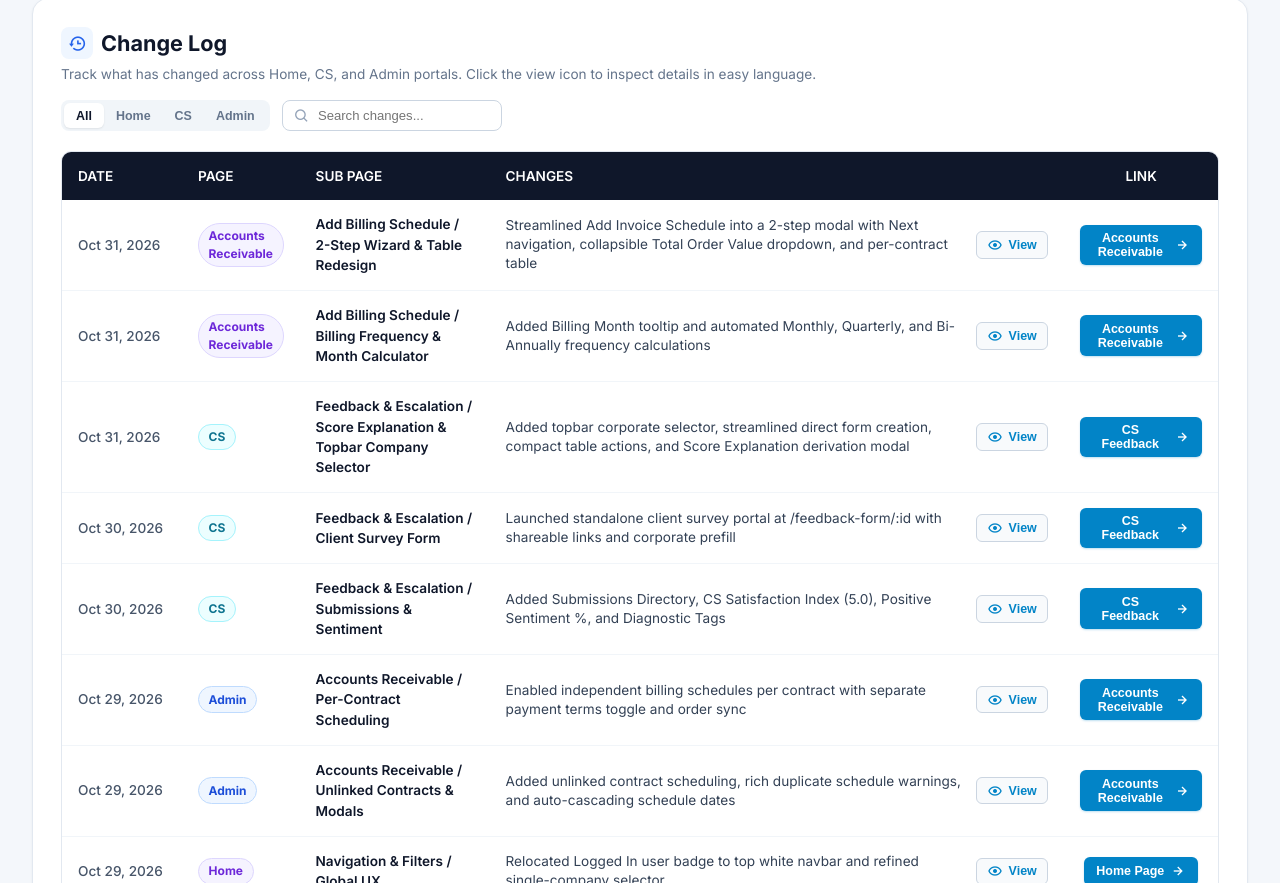
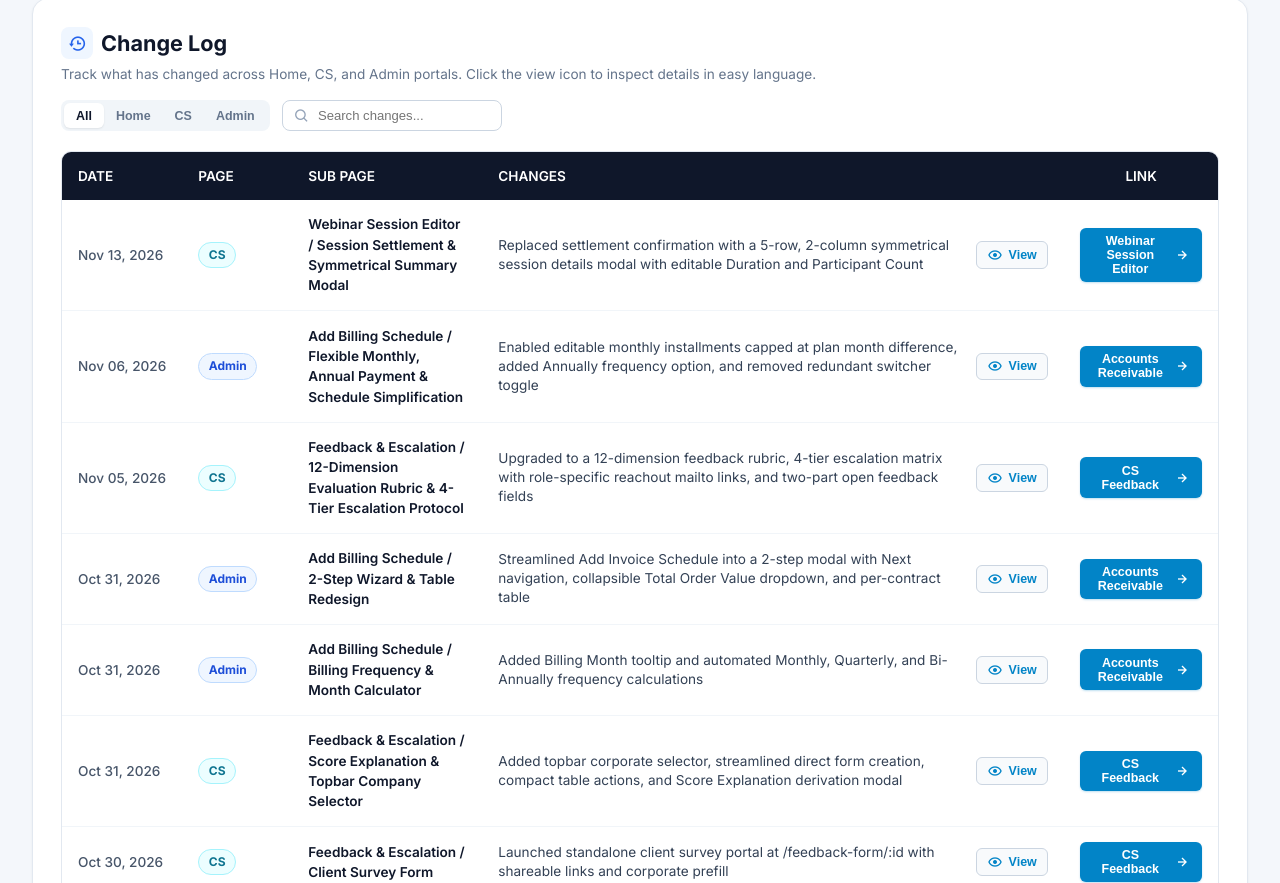
Before and after one commit to karan-mantracare/cs-admin-billing, a React (Vite) app: page /home in a window 1280 px wide. Shown: the part 1691-2574 px from the top of the page. Built offline with nearby package versions, Linux system fonts and the light colour scheme.

Commit message:
docs: update changelog entries, home module descriptions, and create enterprise github readme

```diff
--- a/src/data/changelogData.js
+++ b/src/data/changelogData.js
@@ -1,9 +1,67 @@
 export const CHANGELOG_DATA = [
+  {
+    id: 'cl-webinar-session-settlement-modal-20261113',
+    date: '2026-11-13',
+    formattedDate: 'Nov 13, 2026',
+    page: 'CS',
+    subPage: 'Webinar Session Editor / Session Settlement & Symmetrical Summary Modal',
+    summary: 'Replaced settlement confirmation with a 5-row, 2-column symmetrical session details modal with editable Duration and Participant Count',
+    details: 'Upgraded the action triggered when clicking the checkmark/tick button in the Expert Details table. Instead of a basic confirmation prompt, a structured 5-row modal appears with exact 2-column symmetry. It displays non-editable summary fields for Session Date, Session Name, Session Time, Session Type, Session Location, Provider ID, Price (USD), and Session Language. Duration is presented with an inline edit pencil toggle that expands into a number input with "Mins" unit and checkmark button. Participant Count is directly editable as a number input restricted up to 10 digits. Confirming the modal automatically updates event and request details, marks the session completed, and settles the corresponding expense.',
+    plainLanguage: 'When administrators click the green tick in the Expert Details table to settle a session, they now see a comprehensive, well-structured modal showing all key session info across five neat 2-column rows. Most session details are displayed as read-only for accuracy, while Duration can be quickly edited by clicking the pencil icon next to "60 Mins", and Participant Count is readily editable as a number up to 10 digits. Submitting the modal completes the session and settles the expense in one smooth action.',
+    highlights: [
+      '5-Row Symmetrical 2-Column Layout: Perfectly balanced grid displaying Row 1 (Session Date | Session Name), Row 2 (Session Time | Duration), Row 3 (Session Type | Session Location), Row 4 (Provider ID | Price USD), and Row 5 (Session Language | Participant Count)',
+      'Inline Duration Editing: Displays duration (e.g., 60 Mins) with an edit pencil icon; clicking toggles active numeric input with a Mins suffix and quick [✓] save button',
+      'Participant Count Input: Clean editable number input with a 10-digit upper boundary constraint',
+      'Provider ID Attribution: Auto-resolves assigned expert provider IDs (e.g., P-101) directly into the summary table',
+      'One-Click Status & Expense Settlement: Automatically updates event duration, sets participant count, completes event status, and marks expense as Settled with confirmation toast'
+    ],
+    path: '/edit',
+    linkText: 'Webinar Session Editor'
+  },
+  {
+    id: 'cl-billing-schedule-monthly-flex-and-annual-20261106',
+    date: '2026-11-06',
+    formattedDate: 'Nov 06, 2026',
+    page: 'Admin',
+    subPage: 'Add Billing Schedule / Flexible Monthly, Annual Payment & Schedule Simplification',
+    summary: 'Enabled editable monthly installments capped at plan month difference, added Annually frequency option, and removed redundant switcher toggle',
+    details: 'Enhanced Step 2 of the Add Invoice Schedule wizard to provide flexible installment counts for Monthly billing while preserving automated calculations for fixed intervals. When Monthly is chosen, Billing Month defaults to the exact month difference between Billing Start Date and Plan End Date (or 1 if plan end is unavailable), and allows user editing capped at that difference. Added a new "Annually" frequency option providing 1 installment per year on a 12-month cadence. Removed the "Same for all Contracts" switcher to present a clean, unified per-contract schedule table where all contracts can be configured individually or batch-updated.',
+    plainLanguage: 'In the billing schedule setup, selecting Monthly now automatically calculates the month difference between the start and end dates and selects it as the default, while allowing users to customize the number of installments up to that maximum. If no plan end date exists, it defaults to 1. An "Annually" payment option is now available across master and per-contract selectors. The redundant "Same for all Contracts" button was removed in favor of a clean, consistent schedule configuration table.',
+    highlights: [
+      'Dynamic Month Difference Calculation: Automatically derives month span between Billing Start Date and Plan End Date as default for Monthly billing (defaults to 1 if plan end is unavailable)',
+      'Editable Monthly Installments: Users can edit the installment count freely between 1 and the calculated month difference without exceeding the plan term',
+      'Annual Payment Frequency: Added "Annually" billing frequency setting 1 installment per year on a 12-month schedule cadence',
+      'Strict Capping & Warning: Values exceeding the plan month span are immediately clamped with validation error banners',
+      'Removed Switcher Toggle: Eliminated the "Same for all Contracts" toggle button to maintain a clean, consistent per-contract schedule table',
+      'Clear Visual Badges: Differentiates editable Monthly configuration from fixed Annually, Bi-Annually, and Quarterly intervals'
+    ],
+    path: '/client-payments',
+    linkText: 'Accounts Receivable'
+  },
+  {
+    id: 'cl-cs-feedback-12-questions-and-escalation-20261105',
+    date: '2026-11-05',
+    formattedDate: 'Nov 05, 2026',
+    page: 'CS',
+    subPage: 'Feedback & Escalation / 12-Dimension Evaluation Rubric & 4-Tier Escalation Protocol',
+    summary: 'Upgraded to a 12-dimension feedback rubric, 4-tier escalation matrix with role-specific reachout mailto links, and two-part open feedback fields',
+    details: 'Completely overhauled the CS Feedback and Escalation system. Expanded the evaluation questionnaire to 12 distinct dimensions with individual diagnostic tags and scoring criteria. Modernized the Escalation matrix into a 4-tier Support Protocol table detailing Tier 1 (Basic Support & First-Level), Tier 2 (Operational), Tier 3 (Senior Management), and Tier 4 (Executive-Level) with explicit triggers, acknowledgment TATs, action plan TATs, and direct mailto links for role points of contact. Replaced generic comments with two dedicated open feedback textareas for "What is working well?" and "What is the one improvement you would like us to prioritize?" with quick-insert tags. Renamed navigation tabs to "Feedback" and "Escalation", hid the "Summary" tab, and styled the Share Form button as a compact copy icon.',
+    plainLanguage: 'The client feedback experience and escalation framework have been upgraded to enterprise standards. The questionnaire now includes 12 comprehensive questions covering implementation, CS support, employee access, helpline, app usability, technical troubleshooting, service quality, reporting, 1-on-1 sessions, webinars, issue resolution, and overall satisfaction. A dedicated 4-tier Escalation Protocol table provides clear resolution SLAs and direct email contact links for role owners. Clients can share structured qualitative feedback in two separate boxes: one for highlights and another for priority improvements with quick-tag suggestions.',
+    highlights: [
+      '12 Evaluation Dimensions: Comprehensive rubric covering Onboarding, CS Support, Employee Awareness, Hotline, Mobile App, Tech Support, Service Quality, Utilization, 1-on-1 Sessions, Webinars, Issue Resolution, and Overall Satisfaction',
+      '4-Tier Escalation Protocol: Detailed matrix covering Tier 1 (Client Success SPOC), Tier 2 (CS Manager), Tier 3 (Head of Operations & BD SPOC), and Tier 4 (Founder / CEO) with defined triggers and resolution TATs',
+      'Direct Role Reachout Links: Formatted "<Role> > Contact" mailto links connecting clients directly to assigned SPOCs and leadership',
+      'Two-Part Open Feedback: Dedicated textareas for "What is working well?" and "What is the one improvement you would like us to prioritize?" with clickable suggestion tags',
+      'Refined Navigation: Renamed tabs to "Feedback" and "Escalation", hid the redundant Summary tab, and added a sleek 38px Copy Icon button for sharing forms'
+    ],
+    path: '/cs/feedback',
+    linkText: 'CS Feedback'
+  },
   {
     id: 'cl-add-schedule-modal-stepper-and-table-redesign-20261031',
     date: '2026-10-31',
     formattedDate: 'Oct 31, 2026',
-    page: 'Accounts Receivable',
+    page: 'Admin',
     subPage: 'Add Billing Schedule / 2-Step Wizard & Table Redesign',
     summary: 'Streamlined Add Invoice Schedule into a 2-step modal with Next navigation, collapsible Total Order Value dropdown, and per-contract table',
     details: 'Redesigned the Add Invoice Schedule modal to eliminate congestion. Step 1 focuses solely on Corporate, Division, and Order selection with a single "Next" action button. On clicking Next, Step 2 reveals an expandable "Total Order Value" summary dropdown, master and per-contract Billing Frequency selectors, and a responsive "Billing Month per Contract" table. For "Same for all Contracts" (and single contract), the Billing Month is strictly frozen (disabled & read-only with lock indicator) so users cannot manually edit it; it is strictly and automatically driven by the established Billing Frequency formula (Bi-Annually = 2, Monthly = start-to-end month span, Quarterly = max 4 milestones). Step 2 footer provides clear Back and Preview Schedule actions.',
@@ -25,7 +83,7 @@ export const CHANGELOG_DATA = [
     id: 'cl-billing-schedule-frequency-and-month-calc-20261031',
     date: '2026-10-31',
     formattedDate: 'Oct 31, 2026',
-    page: 'Accounts Receivable',
+    page: 'Admin',
     subPage: 'Add Billing Schedule / Billing Frequency & Month Calculator',
     summary: 'Added Billing Month tooltip and automated Monthly, Quarterly, and Bi-Annually frequency calculations',
     details: 'Enhanced the Add Schedule modal in Accounts Receivable with a dedicated Tooltip on "Billing Month" ("This will break the total value in the entered months") and introduced an interactive Billing Frequency dropdown with options for Monthly, Quarterly, and Bi Anually. If Bi Anually is selected, Billing Month automatically sets to 2. If Monthly is selected, Billing Month resolves to the exact month difference between Billing Start Date and Plan End Date. If Quarterly is selected, Billing Month calculates up to a maximum of 4 installments, dividing the month span by 3 without decimals or floor-snapping to the closest quarterly milestone before Plan End.',
--- a/src/pages/Home.jsx
+++ b/src/pages/Home.jsx
@@ -25,7 +25,7 @@ function Home() {
       tag: 'Active Workflow',
       color: '#034ea2',
       bg: '#eff6ff',
-      desc: '10-pillar client feedback questionnaire, directory table, real-time score derivation, and escalation matrix.'
+      desc: '12-dimension client feedback questionnaire, directory table, real-time score derivation, and 4-tier escalation protocol.'
     },
     {
       title: 'Client Cadence & Governance',
@@ -52,7 +52,7 @@ function Home() {
       tag: 'Active Tool',
       color: '#6366f1',
       bg: '#e0e7ff',
-      desc: 'Create and configure webinar events, define budget and remarks, set trainers, and manage client attendees.'
+      desc: 'Create and configure webinar events, allocate experts, settle expenses via symmetrical session modal, and track participants.'
     }
   ];
 
@@ -73,7 +73,7 @@ function Home() {
       tag: 'Active Workflow',
       color: '#0284c7',
       bg: '#e0f2fe',
-      desc: 'Full invoicing ledger, schedule preview with instant remarks tooltip, multi-currency conversion, and copy message.'
+      desc: 'Full invoicing ledger, flexible monthly & annual billing schedules, multi-currency conversion, and payment reminders.'
     },
     {
       title: 'Expert Assignment',
```
Also changed, not shown: 1 other file (tests, documents, lock files or other folders).
